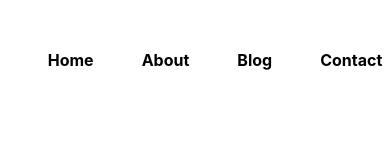
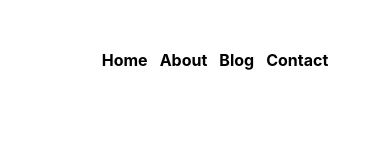
Before and after one commit to abhishek1savaliya/killacode, a Next.js app: page / in a window 390 px wide. Shown: the top 143 px of the page. Built offline with nearby package versions, Linux system fonts and the light colour scheme.

Commit message:
Blogdata

```diff
--- a/src/styles/Home.module.css
+++ b/src/styles/Home.module.css
@@ -158,3 +158,11 @@
 .readmorebtn:hover {
   background-color: #3c482b; /* Darker blue color on hover */
 }
+
+@media only screen and (max-width:600px) {
+  .mainnav ul li{
+    margin: 0 6px;
+    list-style: none;
+    font-weight: bold;
+  }
+}
```
Also changed, not shown: src/styles/BlogPost.module.css (+8 -1 lines), src/styles/Contact.module.css (+8 -0 lines), 1 other file (tests, documents, lock files or other folders).
